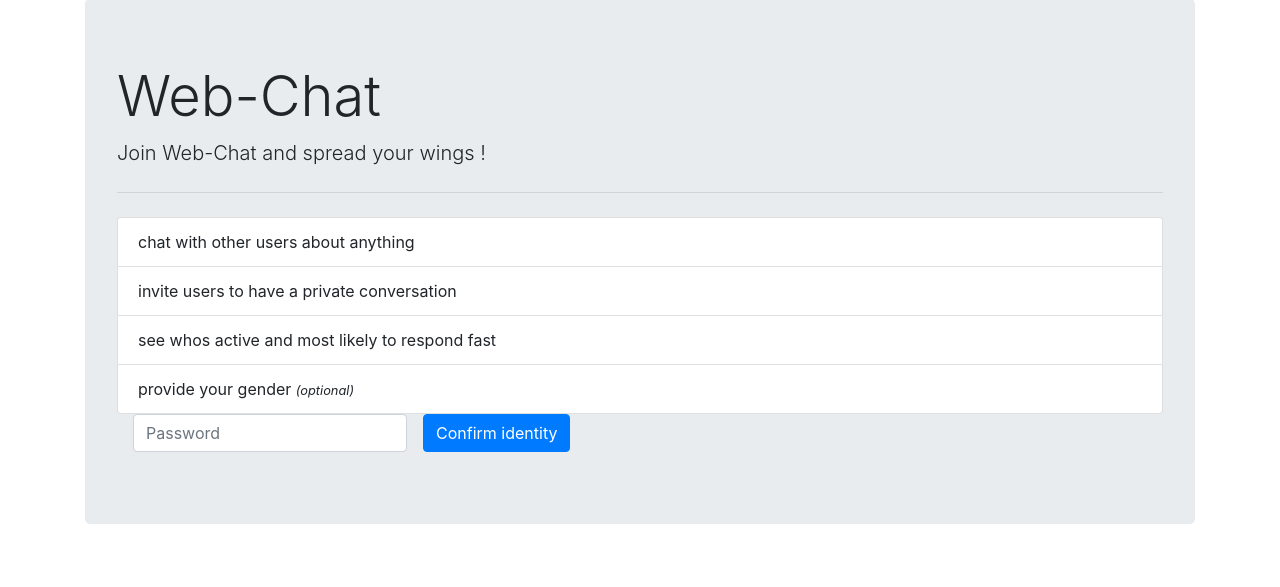
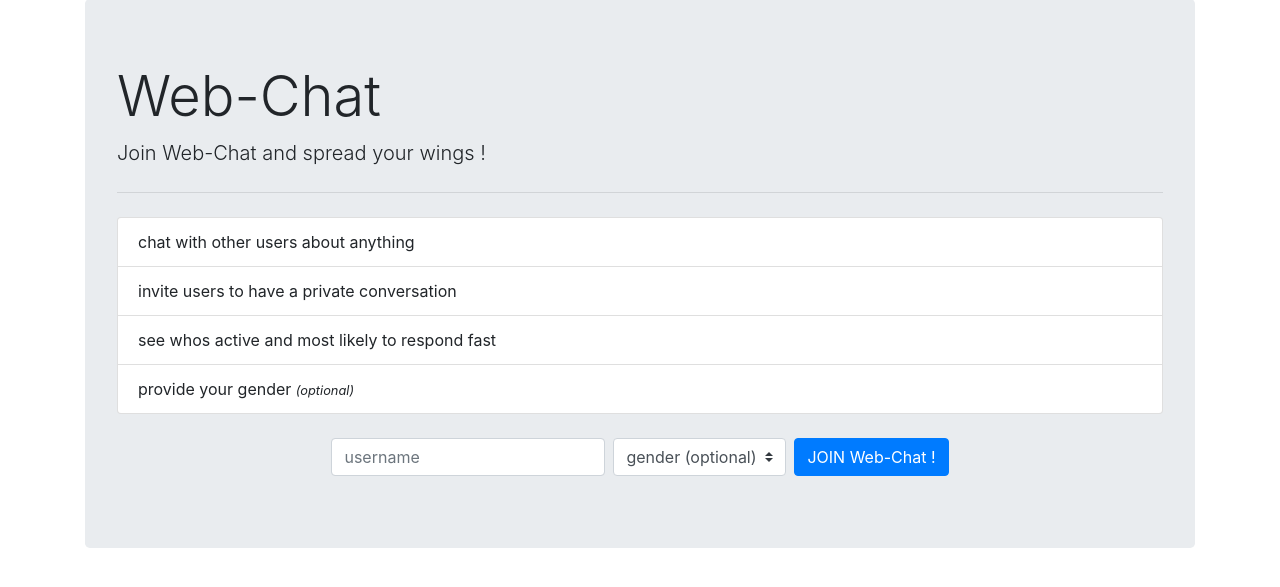
Before and after one commit to era-net/web-chat, a PHP site: page / in a window 1280 px wide. Shown: the part 25-612 px from the top of the page. Run offline with PHP 8.4, Linux system fonts and the light colour scheme.

Commit message:
landingpage setup

```diff
--- a/index.php
+++ b/index.php
@@ -21,15 +21,19 @@
             <li class="list-group-item">provide your gender <i><small>(optional)</small></i></li>
         </ul>
 
-        <div class="justify-content-end">
-            <form class="form-inline">
-                <div class="form-group mx-sm-3 mb-2">
-                    <label for="inputPassword2" class="sr-only">Password</label>
-                    <input type="password" class="form-control" id="inputPassword2" placeholder="Password">
-                </div>
-                <button type="submit" class="btn btn-primary mb-2">Confirm identity</button>
-            </form>
-        </div>
+        <form class="form-inline mt-4 justify-content-center">
+            <label class="sr-only" for="username">username</label>
+            <input type="text" class="form-control mb-2 mr-sm-2" id="username" placeholder="username">
+
+            <label class="sr-only" for="gender">gender</label>
+            <select class="custom-select mb-2 mr-sm-2" id="gender">
+                <option selected>gender (optional)</option>
+                <option value="male">male</option>
+                <option value="female">female</option>
+            </select>
+
+            <button type="submit" class="btn btn-primary mb-2">JOIN Web-Chat !</button>
+        </form>
     </div>
 </div>
 
```
